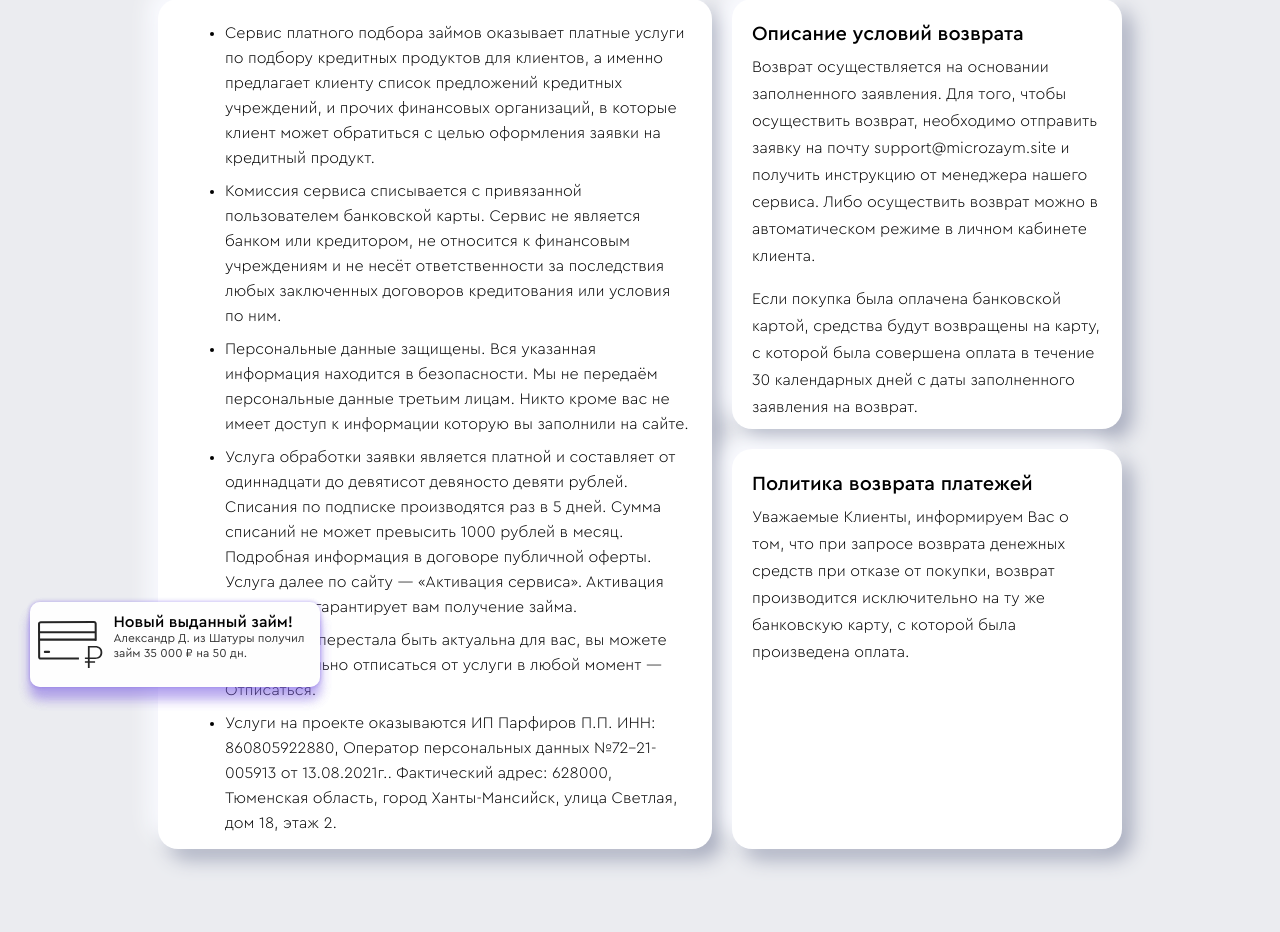
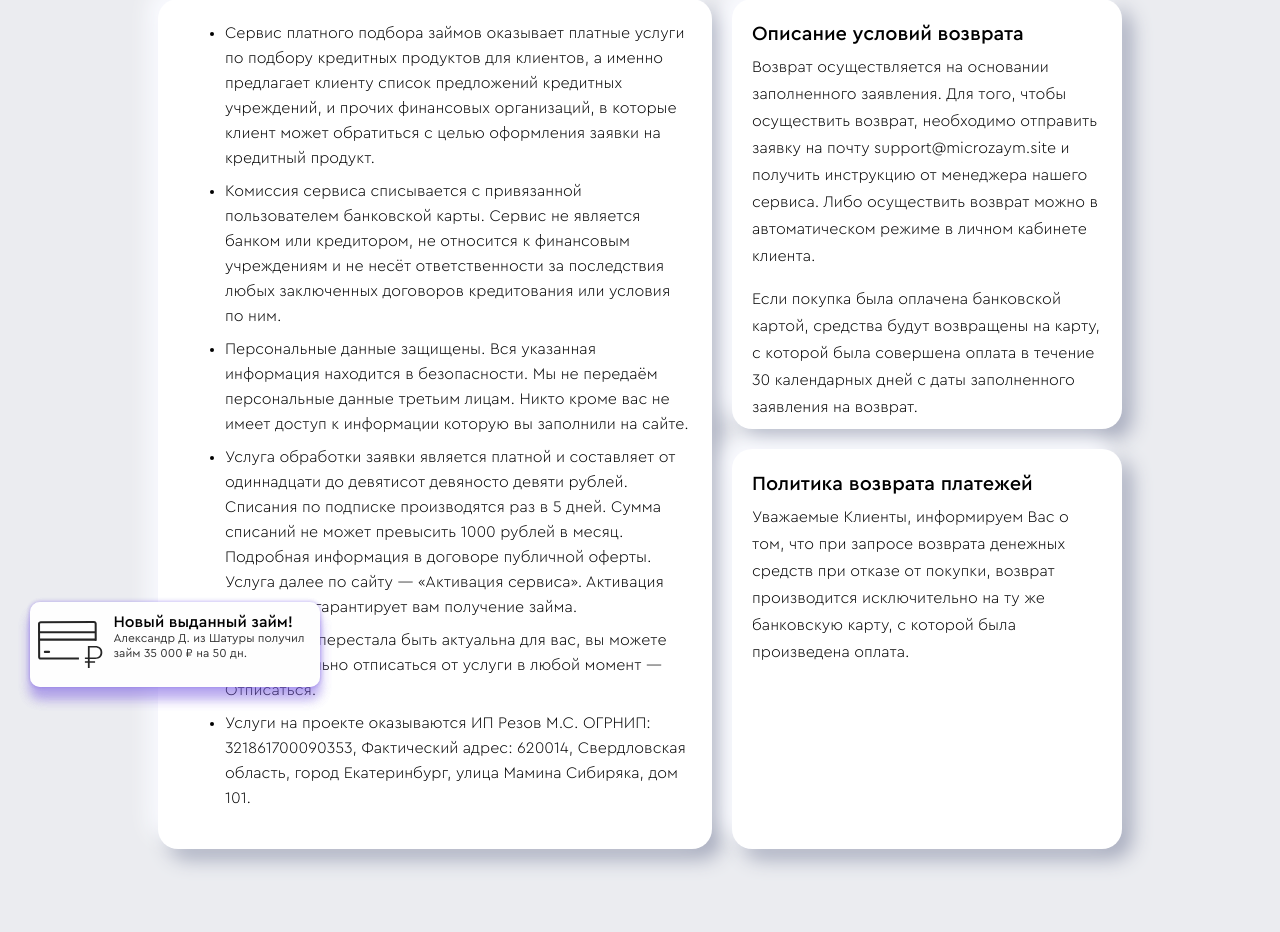
Before and after one commit to NikGor20/denezhka-24.ru, a PHP site: page /about.php in a window 1280 px wide. Shown: the part 313-1245 px from the top of the page. Run offline with PHP 8.4, Linux system fonts and the light colour scheme.

Commit message:
правки

```diff
--- a/about.php
+++ b/about.php
@@ -103,9 +103,9 @@
                             самостоятельно отписаться от услуги в любой момент — Отписаться.
                         </li>
                         <li>
-                            Услуги на проекте оказываются ИП Парфиров П.П. ИНН: 860805922880,
-                            Оператор персональных данных №72-21-005913 от 13.08.2021г..
-                            Фактический адрес: 628000, Тюменская область, город Ханты-Мансийск, улица Светлая, дом 18, этаж 2.
+                            Услуги на проекте оказываются ИП Резов М.С. ОГРНИП: 321861700090353,
+                            Фактический адрес: 620014, Свердловская область, город Екатеринбург,
+                            улица Мамина Сибиряка, дом 101.
                         </li>
                     </ul>
                 </div>
@@ -261,9 +261,9 @@
                             самостоятельно отписаться от услуги в любой момент — Отписаться.
                         </li>
                         <li>
-                            Услуги на проекте оказываются ИП Парфиров П.П. ИНН: 860805922880,
-                            Оператор персональных данных №72-21-005913 от 13.08.2021г..
-                            Фактический адрес: 628000, Тюменская область, город Ханты-Мансийск, улица Светлая, дом 18, этаж 2.
+                            Услуги на проекте оказываются ИП Резов М.С. ОГРНИП: 321861700090353,
+                            Фактический адрес: 620014, Свердловская область,
+                            город Екатеринбург, улица Мамина Сибиряка, дом 101.
                         </li>
                     </ul>
                 </div>
--- a/common/bottom.php
+++ b/common/bottom.php
@@ -263,10 +263,10 @@
                                     Процентная ставка и срок займа: по решению МФО.
                                 </p>
                                 <p>
-                                    Услугу сервиса платного подбора займов предоставляет Индивидуальный предприниматель Парфиров П.П. ОГРНИП: 320861700047786, ИНН 860805922880
+                                    Услугу сервиса платного подбора займов предоставляет Индивидуальный предприниматель Резов М.С. ОГРНИП: 321861700090353, ИНН 861001619660
                                 </p>
                                 <div class="baccolorp">
-                                    ИП Парфиров П.П. является оператором персональных данных: №72-21-005913 Приказ № 145 от 13.08.2021
+                                   Индивидуальный предприниматель Резов М.С. является оператором персональных данных №72-22-006170, Приказ № 48 от 25.03.2022
                                 </div>
                             </div>
                         </div>
```
